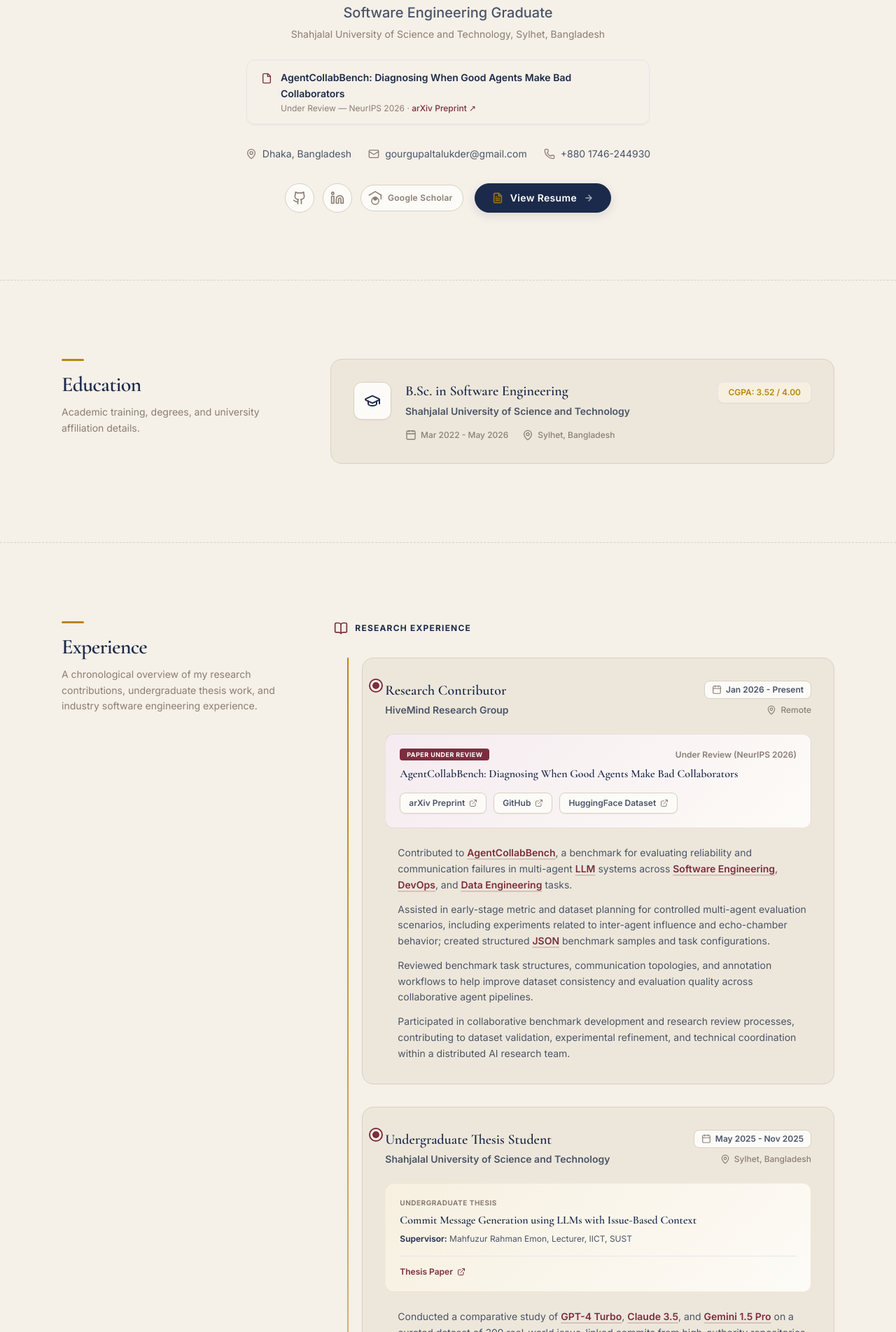
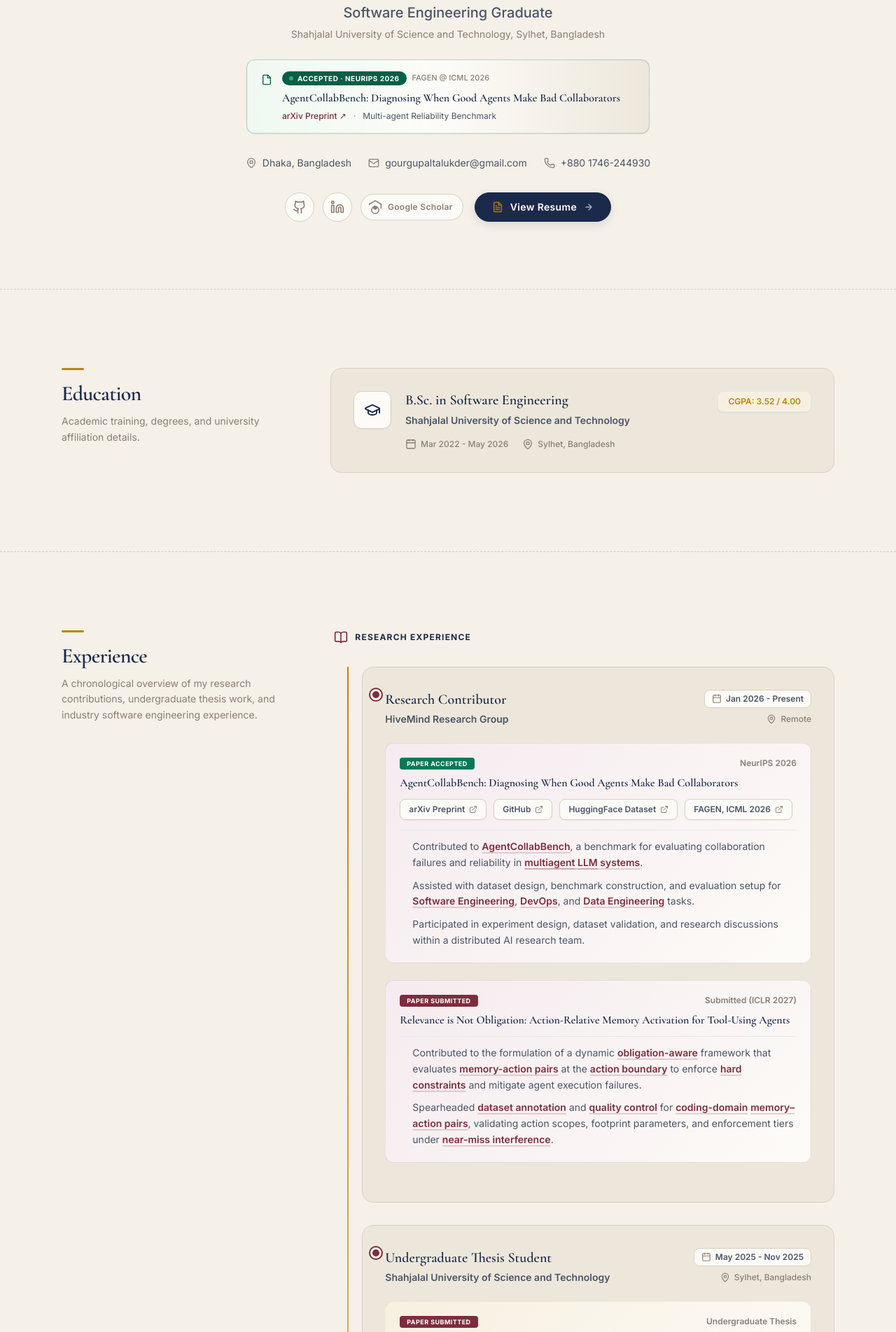
Before and after one commit to gfor-gour/Academic-Portfolio, a Next.js app: page / in a window 1280 px wide. Shown: the part 496-2400 px from the top of the page at 70% size. Built offline with nearby package versions, Linux system fonts and the light colour scheme.

Commit message:
feat: initialize portfolio application with project showcase and research credentials components

```diff
--- a/src/components/Experience.tsx
+++ b/src/components/Experience.tsx
@@ -67,9 +67,14 @@
                     {/* Thesis Details */}
                     {exp.thesis && (
                       <div className="mb-6 p-5 thesis-card rounded-xl">
-                        <p className="text-[10px] uppercase tracking-wider text-ink-muted font-bold mb-1.5">
+                        <div className="flex items-center justify-between mb-2 flex-wrap gap-2">
+                          <span className="inline-block px-2.5 py-0.5 text-[9px] font-bold uppercase tracking-wider bg-burgundy text-white rounded">
+                            {exp.thesis.status || "Paper Submitted"}
+                          </span>
+                          <span className="text-xs font-semibold text-ink-muted">
                             Undergraduate Thesis
-                        </p>
+                          </span>
+                        </div>
                         <h5 className="font-serif text-base font-semibold text-ink mb-2 leading-snug">
                           {exp.thesis.title}
                         </h5>
@@ -92,24 +97,79 @@
                       </div>
                     )}
 
-                    {/* Research Paper Details */}
-                    {exp.paper && (
-                      <div className="mb-6 p-5 paper-card rounded-xl">
+                    {/* Research Papers Details */}
+                    {(() => {
+                      const papersList = exp.papers && exp.papers.length > 0 ? exp.papers : (exp.paper ? [exp.paper] : []);
+                      if (papersList.length === 0) return null;
+
+                      const wordsToHighlight = [
+                        "AgentCollabBench",
+                        "NeurIPS 2026",
+                        "ICLR 2027",
+                        "Software Engineering",
+                        "DevOps",
+                        "Data Engineering",
+                        "multiagent LLM systems",
+                        "multiagent",
+                        "multi-agent",
+                        "LLM",
+                        "LLMs",
+                        "JSON",
+                        "obligation-aware",
+                        "action boundary",
+                        "hard constraints",
+                        "dataset annotation",
+                        "quality control",
+                        "coding-domain",
+                        "near-miss interference",
+                        "memory–action pairs",
+                        "memory-action pairs",
+                        "tool-using agents",
+                        "GPT-4 Turbo",
+                        "Claude 3.5",
+                        "Gemini 1.5 Pro",
+                        "BLEU",
+                        "BERTScore",
+                        "Next.js",
+                        "Node.js",
+                        "MongoDB",
+                        "federated unlearning",
+                        "LoRA-tuned",
+                        "GDPR",
+                        "non-IID",
+                        "spectral restoration",
+                        "diffusion-based",
+                        "React Native",
+                        "Expo",
+                        "REST APIs",
+                        "AWS Lambda",
+                        "distributed systems",
+                        "Agile"
+                      ];
+
+                      return (
+                        <div className="space-y-6 mb-6">
+                          {papersList.map((paper, pIndex) => (
+                            <div key={pIndex} className="p-5 paper-card rounded-xl">
                               <div className="flex items-center justify-between mb-2 flex-wrap gap-2">
-                          <span className="inline-block px-2.5 py-0.5 text-[9px] font-bold uppercase tracking-wider bg-burgundy text-white rounded">
-                            Paper under review
+                                <span className={`inline-block px-2.5 py-0.5 text-[9px] font-bold uppercase tracking-wider rounded text-white ${
+                                  paper.badge === "Accepted" || paper.status.toLowerCase().includes("accepted") || paper.status.toLowerCase().includes("neurips")
+                                    ? "bg-emerald-700"
+                                    : "bg-burgundy"
+                                }`}>
+                                  {paper.badge ? (paper.badge === "Accepted" ? "Paper Accepted" : `Paper ${paper.badge.toLowerCase()}`) : "Paper under review"}
                                 </span>
                                 <span className="text-xs font-semibold text-ink-muted">
-                            {exp.paper.status}
+                                  {paper.status}
                                 </span>
                               </div>
-                        <h5 className="font-serif text-base font-semibold text-ink mb-4 leading-snug">
-                          {exp.paper.title}
+                              <h5 className="font-serif text-base font-semibold text-ink mb-3 leading-snug">
+                                {paper.title}
                               </h5>
 
-                        {exp.paper.resources && (
-                          <div className="flex flex-wrap gap-2.5">
-                            {exp.paper.resources.map((res, rIndex) => (
+                              {paper.resources && paper.resources.length > 0 && (
+                                <div className="flex flex-wrap gap-2.5 mb-3.5">
+                                  {paper.resources.map((res, rIndex) => (
                                     <a
                                       key={rIndex}
                                       href={res.url}
@@ -123,17 +183,45 @@
                                   ))}
                                 </div>
                               )}
+
+                              {paper.bullets && paper.bullets.length > 0 && (
+                                <ul className="list-none space-y-2.5 text-sm text-ink-secondary leading-relaxed font-normal pt-3 border-t border-warm-border/40">
+                                  {paper.bullets.map((bullet, bIndex) => {
+                                    let highlightedText = bullet;
+                                    wordsToHighlight.forEach(word => {
+                                      const regex = new RegExp(`\\b${word}\\b`, 'gi');
+                                      highlightedText = highlightedText.replace(regex, (match) => `<span class="keyword-highlight">${match}</span>`);
+                                    });
+
+                                    return (
+                                      <li key={bIndex} className="flex items-start space-x-3">
+                                        <span className="w-1.5 h-1.5 rounded-full bg-burgundy/40 mt-2 shrink-0" />
+                                        <span dangerouslySetInnerHTML={{ __html: highlightedText }} />
+                                      </li>
+                                    );
+                                  })}
+                                </ul>
+                              )}
                             </div>
-                    )}
+                          ))}
+                        </div>
+                      );
+                    })()}
 
-                    {/* Bullet points */}
+                    {/* Bullet points (for experiences with general bullets) */}
+                    {exp.bullets && exp.bullets.length > 0 && (
                       <ul className="list-none space-y-3 text-sm text-ink-secondary leading-relaxed font-normal">
                         {exp.bullets.map((bullet, bIndex) => {
                           const wordsToHighlight = [
                             "AgentCollabBench",
+                            "NeurIPS 2026",
+                            "ICLR 2027",
                             "Software Engineering",
                             "DevOps",
                             "Data Engineering",
+                            "multiagent LLM systems",
+                            "multiagent",
+                            "multi-agent",
                             "LLM",
                             "JSON",
                             "GPT-4 Turbo",
@@ -172,6 +260,7 @@
                           );
                         })}
                       </ul>
+                    )}
                   </div>
                 </div>
               ))}
--- a/src/components/Hero.tsx
+++ b/src/components/Hero.tsx
@@ -83,16 +83,36 @@
           transition={{ duration: 0.5, delay: 0.25 }}
           className="mb-8 w-full max-w-xl"
         >
-          <a href="https://arxiv.org/pdf/2605.08647" target="_blank" rel="noopener noreferrer" className="flex items-start space-x-3 px-5 py-3.5 rounded-xl border border-burgundy/20 bg-burgundy-light/50 shadow-sm cursor-pointer hover:border-burgundy/40 hover:shadow-md transition-all duration-300 group/paper text-left">
-            <svg className="mt-1 w-4 h-4 shrink-0 text-burgundy" viewBox="0 0 24 24" fill="none" stroke="currentColor" strokeWidth="2" strokeLinecap="round" strokeLinejoin="round">
+          <a
+            href="https://arxiv.org/pdf/2605.08647"
+            target="_blank"
+            rel="noopener noreferrer"
+            className="flex items-start space-x-3.5 px-5 py-4 rounded-xl border border-emerald-800/25 bg-gradient-to-r from-emerald-50/70 via-parchment-light to-parchment-deep shadow-sm cursor-pointer hover:border-emerald-700/50 hover:shadow-md transition-all duration-300 group/paper text-left"
+          >
+            <svg className="mt-1 w-4 h-4 shrink-0 text-emerald-800" viewBox="0 0 24 24" fill="none" stroke="currentColor" strokeWidth="2" strokeLinecap="round" strokeLinejoin="round">
               <path d="M14.5 2H6a2 2 0 0 0-2 2v16a2 2 0 0 0 2 2h12a2 2 0 0 0 2-2V7.5L14.5 2z" />
               <polyline points="14 2 14 8 20 8" />
             </svg>
             <div className="flex-1 text-sm leading-relaxed">
-              <div className="flex items-center justify-between gap-2">
-                <span className="font-semibold text-ink group-hover/paper:text-burgundy transition-colors">AgentCollabBench: Diagnosing When Good Agents Make Bad Collaborators</span>
+              <div className="flex items-center gap-2 flex-wrap mb-1.5">
+                <span className="inline-flex items-center gap-1.5 px-2.5 py-0.5 rounded-full text-[10px] font-bold uppercase tracking-wider bg-emerald-800 text-white shadow-xs">
+                  <span className="w-1.5 h-1.5 rounded-full bg-emerald-300 animate-pulse" />
+                  Accepted · NeurIPS 2026
+                </span>
+                <span className="text-[11px] font-medium text-ink-muted">
+                  FAGEN @ ICML 2026
+                </span>
               </div>
-              <p className="text-ink-muted mt-0.5 text-xs">Under Review — NeurIPS 2026 · <span className="text-burgundy font-medium group-hover/paper:underline">arXiv Preprint ↗</span></p>
+              <span className="font-serif font-semibold text-ink sm:text-base group-hover/paper:text-burgundy transition-colors block leading-snug">
+                AgentCollabBench: Diagnosing When Good Agents Make Bad Collaborators
+              </span>
+              <div className="flex items-center gap-2.5 mt-1.5 text-xs text-ink-muted flex-wrap">
+                <span className="text-burgundy font-medium group-hover/paper:underline flex items-center gap-1">
+                  arXiv Preprint ↗
+                </span>
+                <span>·</span>
+                <span className="text-ink-secondary">Multi-agent Reliability Benchmark</span>
+              </div>
             </div>
           </a>
         </motion.div>
--- a/src/data/content.ts
+++ b/src/data/content.ts
@@ -6,20 +6,31 @@
   tools: string[];
 }
 
+export interface PaperResource {
+  name: string;
+  url: string;
+}
+
+export interface PaperItem {
+  title: string;
+  status: string;
+  badge?: string;
+  resources?: PaperResource[];
+  bullets?: string[];
+}
+
 export interface Experience {
   role: string;
   organization: string;
   location: string;
   period: string;
-  paper?: {
-    title: string;
-    status: string;
-    resources?: { name: string; url: string }[];
-  };
+  paper?: PaperItem;
+  papers?: PaperItem[];
   thesis?: {
     title: string;
     supervisor: string;
     paperUrl?: string;
+    status?: string;
   };
   bullets: string[];
 }
@@ -102,21 +113,34 @@
       organization: "HiveMind Research Group",
       location: "Remote",
       period: "Jan 2026 - Present",
-      paper: {
+      papers: [
+        {
           title: "AgentCollabBench: Diagnosing When Good Agents Make Bad Collaborators",
-        status: "Under Review (NeurIPS 2026)",
+          status: "NeurIPS 2026",
+          badge: "Accepted",
           resources: [
             { name: "arXiv Preprint", url: "https://arxiv.org/pdf/2605.08647" },
             { name: "GitHub", url: "https://anonymous.4open.science/r/AgentCollabBench_codebase" },
-          { name: "HuggingFace Dataset", url: "https://huggingface.co/datasets/AgentCollabBench/AgentCollabBench" }
+            { name: "HuggingFace Dataset", url: "https://huggingface.co/datasets/AgentCollabBench/AgentCollabBench" },
+            { name: "FAGEN, ICML 2026", url: "https://fagen-workshop.github.io/" }
+          ],
+          bullets: [
+            "Contributed to AgentCollabBench, a benchmark for evaluating collaboration failures and reliability in multiagent LLM systems.",
+            "Assisted with dataset design, benchmark construction, and evaluation setup for Software Engineering, DevOps, and Data Engineering tasks.",
+            "Participated in experiment design, dataset validation, and research discussions within a distributed AI research team."
           ]
         },
+        {
+          title: "Relevance is Not Obligation: Action-Relative Memory Activation for Tool-Using Agents",
+          status: "Submitted (ICLR 2027)",
+          badge: "Submitted",
           bullets: [
-        "Contributed to AgentCollabBench, a benchmark for evaluating reliability and communication failures in multi-agent LLM systems across Software Engineering, DevOps, and Data Engineering tasks.",
-        "Assisted in early-stage metric and dataset planning for controlled multi-agent evaluation scenarios, including experiments related to inter-agent influence and echo-chamber behavior; created structured JSON benchmark samples and task configurations.",
-        "Reviewed benchmark task structures, communication topologies, and annotation workflows to help improve dataset consistency and evaluation quality across collaborative agent pipelines.",
-        "Participated in collaborative benchmark development and research review processes, contributing to dataset validation, experimental refinement, and technical coordination within a distributed AI research team."
+            "Contributed to the formulation of a dynamic obligation-aware framework that evaluates memory-action pairs at the action boundary to enforce hard constraints and mitigate agent execution failures.",
+            "Spearheaded dataset annotation and quality control for coding-domain memory–action pairs, validating action scopes, footprint parameters, and enforcement tiers under near-miss interference."
           ]
+        }
+      ],
+      bullets: []
     },
     {
       role: "Undergraduate Thesis Student",
@@ -126,7 +150,8 @@
       thesis: {
         title: "Commit Message Generation using LLMs with Issue-Based Context",
         supervisor: "Mahfuzur Rahman Emon, Lecturer, IICT, SUST",
-        paperUrl: "https://drive.google.com/drive/folders/16YGcs-Qw5AT1tFSZKXsh897jnwMTS2yd?usp=sharing"
+        paperUrl: "https://drive.google.com/drive/folders/16YGcs-Qw5AT1tFSZKXsh897jnwMTS2yd?usp=sharing",
+        status: "Paper Submitted"
       },
       bullets: [
         "Conducted a comparative study of GPT-4 Turbo, Claude 3.5, and Gemini 1.5 Pro on a curated dataset of 309 real-world issue-linked commits from high-authority repositories (freeCodeCamp, OWASP).",
```
Also changed, not shown: 1 other file (tests, documents, lock files or other folders). Lines whose indentation alone changed are shown as unchanged.
